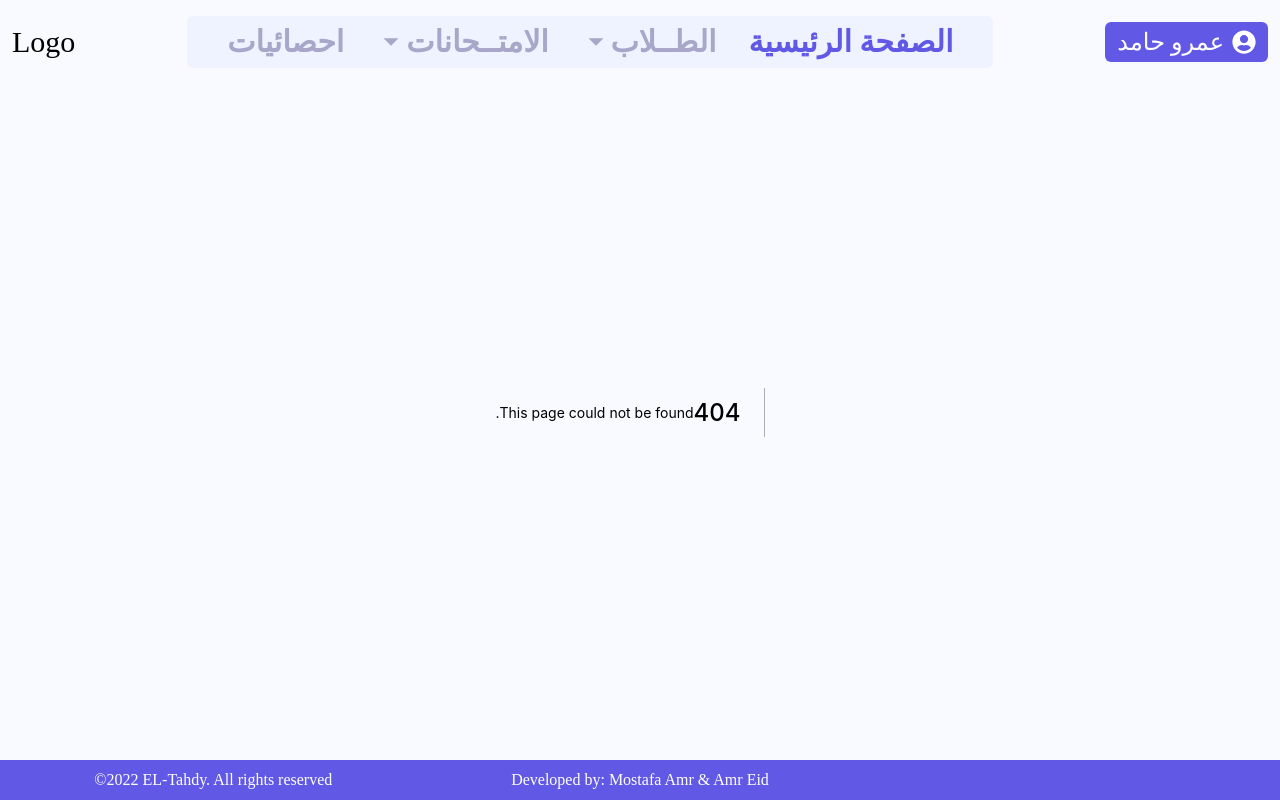
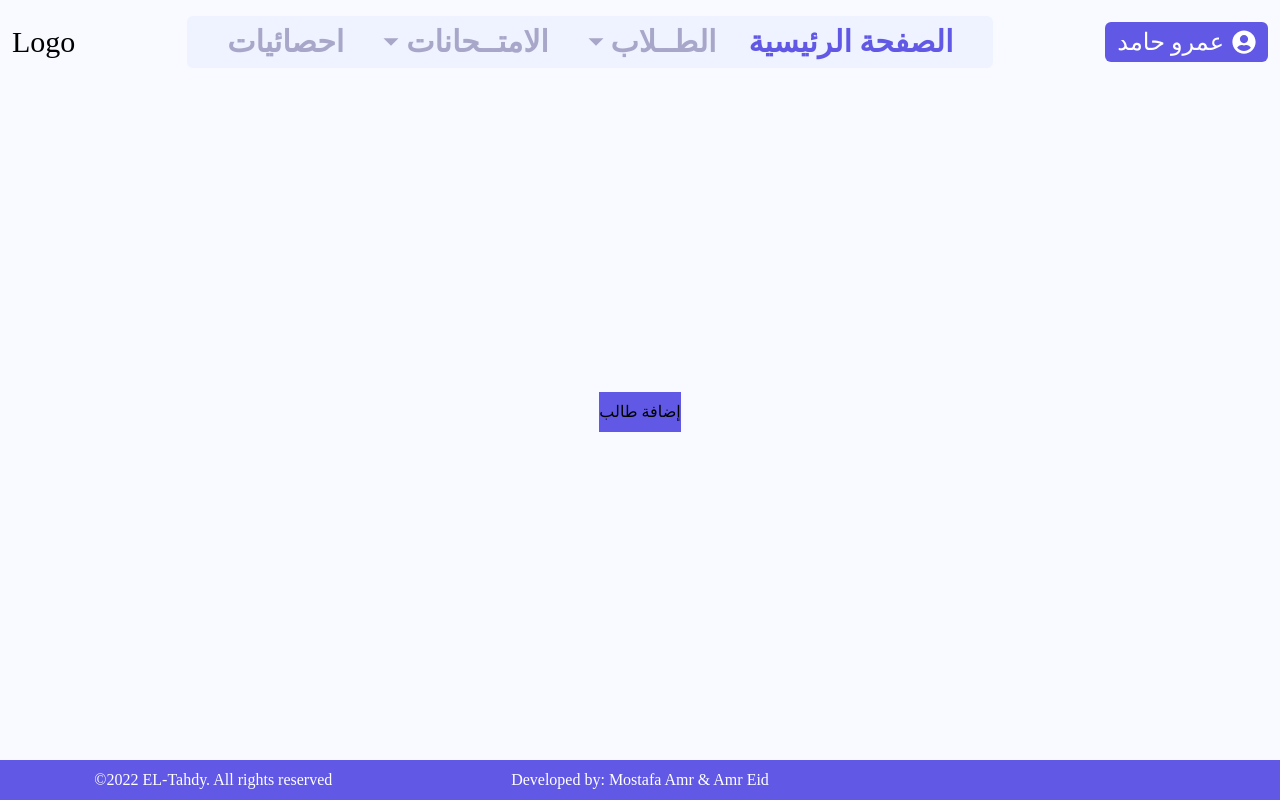
Before and after one commit to MostafaAmrHamed/ELTahdy, a Next.js app: page /addStudent in a window 1280 px wide. Before the commit this address had no page. Built offline with nearby package versions, Linux system fonts and the light colour scheme; a web font is replaced by a local one.

Commit message:
feat(add-student): init

```diff
--- /dev/null
+++ b/components/Header.tsx
@@ -0,0 +1,11 @@
+import React from "react";
+
+function Header() {
+  return (
+    <div className="bg-color-4 py-2 w-fit text-center mx-auto">
+      <h1> إضافة طالب </h1>
+    </div>
+  );
+}
+
+export default Header;
--- /dev/null
+++ b/pages/addStudent.tsx
@@ -0,0 +1,11 @@
+import React from "react";
+import Header from "../components/Header";
+function addStudent() {
+  return (
+    <div>
+      <Header />
+    </div>
+  );
+}
+
+export default addStudent;
```
